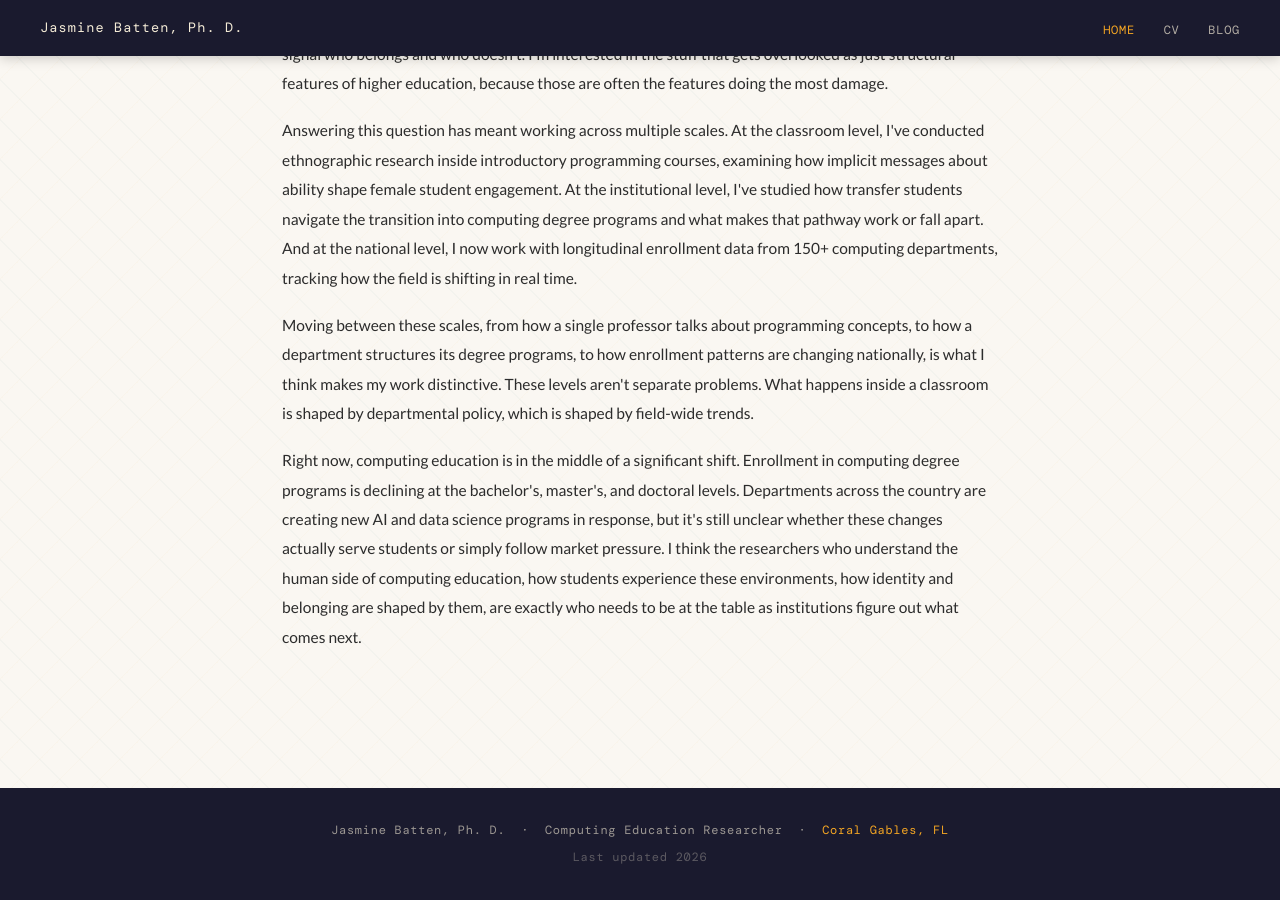
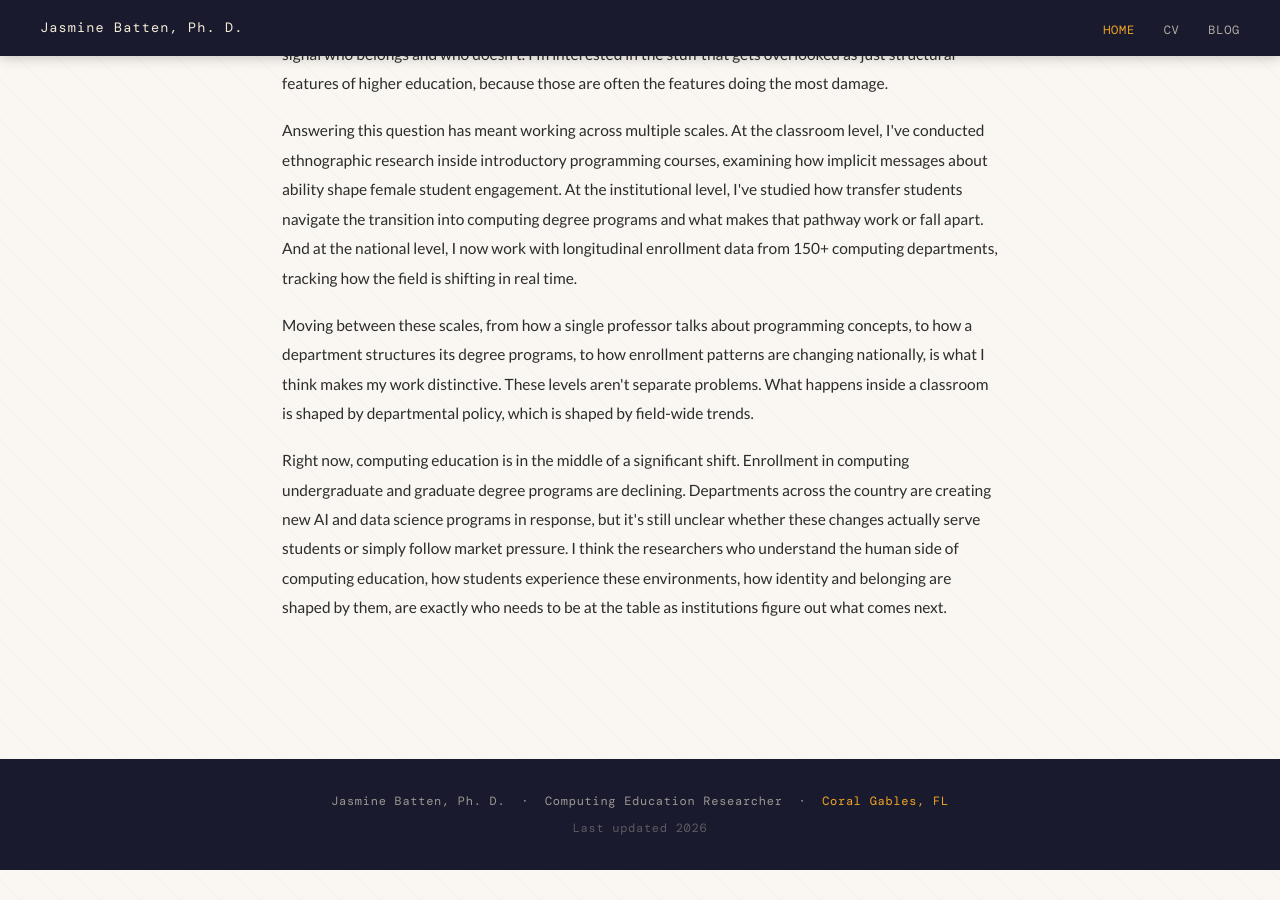
Before and after one commit to jskyebatten/jskyebatten.github.io, a Jekyll site: the page index.html, which Jekyll copies as it is, in a window 1280 px wide and 900 px high, scrolled down 1182 px. Built offline with Jekyll 4.4.1, drawn with Linux system fonts in a browser that asks for light colours; after the commit the page ends 2052 px from its top, so only the background shows below that.

Commit message:
Updated index text(again)

```diff
--- a/index.html
+++ b/index.html
@@ -1103,16 +1103,16 @@
                 </p>
                 <p>
                     Right now, computing education is in the middle of a
-                    significant shift. Enrollment in computing degree programs
-                    is declining at the bachelor's, master's, and doctoral
-                    levels. Departments across the country are creating new AI
-                    and data science programs in response, but it's still
-                    unclear whether these changes actually serve students or
-                    simply follow market pressure. I think the researchers who
-                    understand the human side of computing education, how
-                    students experience these environments, how identity and
-                    belonging are shaped by them, are exactly who needs to be at
-                    the table as institutions figure out what comes next.
+                    significant shift. Enrollment in computing undergraduate and
+                    graduate degree programs are declining. Departments across
+                    the country are creating new AI and data science programs in
+                    response, but it's still unclear whether these changes
+                    actually serve students or simply follow market pressure. I
+                    think the researchers who understand the human side of
+                    computing education, how students experience these
+                    environments, how identity and belonging are shaped by them,
+                    are exactly who needs to be at the table as institutions
+                    figure out what comes next.
                 </p>
             </div>
         </div>
```
